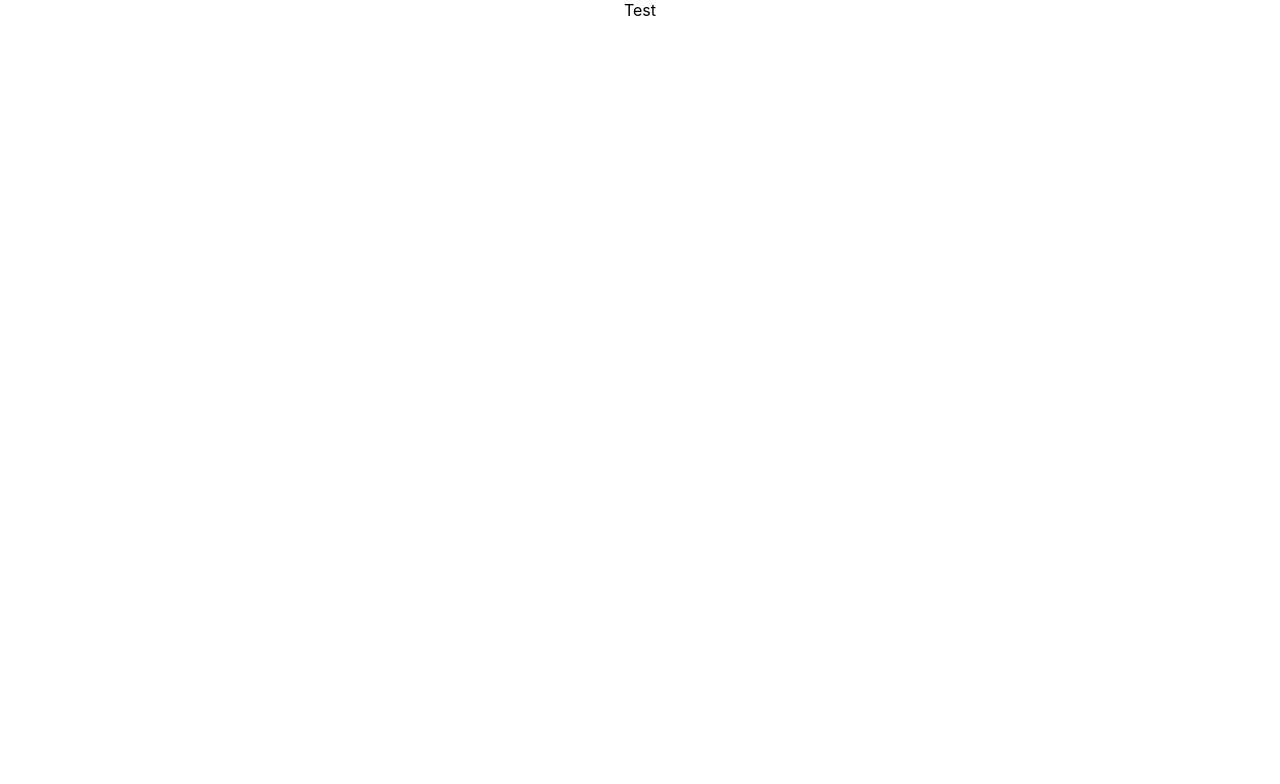
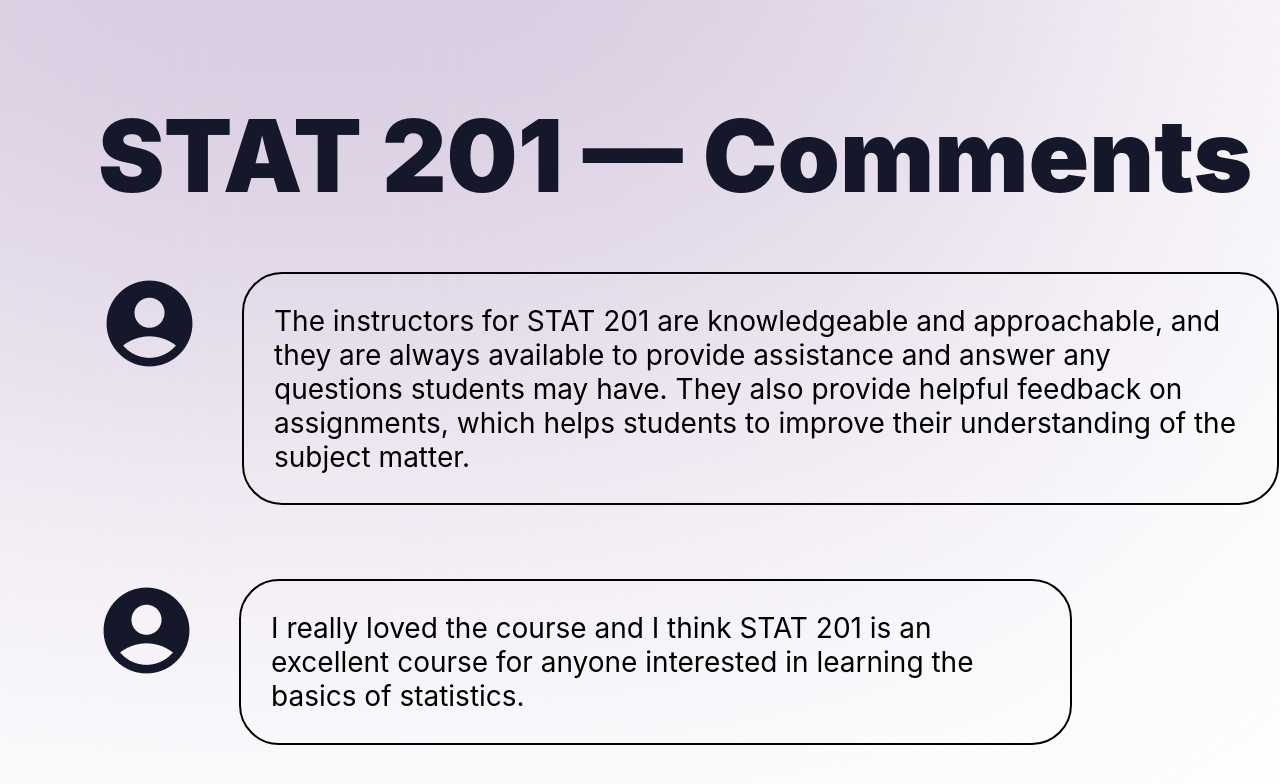
Before and after one commit to leowang801/produhacks-team1-2023, a React (Create React App) app in the folder course4you/: page /pages/comments/stat201Comments in a window 1280 px wide. Shown: the top 784 px of the page. Built offline with nearby package versions, Linux system fonts and the light colour scheme.

Commit message:
fixed wording

```diff
--- a/course4you/src/pages/classBreakdown/classBreakdown.css
+++ b/course4you/src/pages/classBreakdown/classBreakdown.css
@@ -10,6 +10,7 @@
     font-weight: 900;
     font-size: 90px;
     line-height: 121px;
+    text-align: left;
     /* identical to box height */
 
 
@@ -22,6 +23,7 @@
     height: 63px;
     left: 100px;
     top: 216px;
+    text-align: left;
 
     font-family: 'Inter';
     font-style: normal;
--- a/course4you/src/pages/comments/stat201Comments.css
+++ b/course4you/src/pages/comments/stat201Comments.css
@@ -0,0 +1,73 @@
+.course-comments {
+    position: absolute;
+    width: auto;
+    height: 121px;
+    left: 98px;
+    top: 95px;
+
+    font-family: 'Inter';
+    font-style: normal;
+    font-weight: 900;
+    font-size: 100px;
+    line-height: 121px;
+    /* identical to box height */
+
+
+    color: #15182B;
+
+}
+
+.first-icon {
+    position: absolute;
+    width: 103px;
+    height: 103px;
+    left: 98px;
+    top: 272px;
+}
+
+.first-comment-box {
+    box-sizing: border-box;
+
+    position: absolute;
+    width: 1037px;
+    height: 233px;
+    left: 242px;
+    top: 272px;
+    padding: 30px;
+
+    font-size: 28px;
+    font-family: 'Inter';
+    font-style: normal;
+    text-align: left;
+
+    border: 2px solid #000000;
+    border-radius: 40px;
+}
+
+.second-icon {
+    position: absolute;
+    width: 103px;
+    height: 103px;
+    left: 95px;
+    top: 579px;
+
+}
+
+.second-comment-box {
+    box-sizing: border-box;
+
+    position: absolute;
+    width: 833px;
+    height: auto;
+    left: 239px;
+    top: 579px;
+    padding : 30px;
+
+    font-size: 28px;
+    font-family: 'Inter';
+    font-style: normal;
+    text-align: left;
+
+    border: 2px solid #000000;
+    border-radius: 40px;
+}
--- a/course4you/src/pages/comments/stat201Comments.js
+++ b/course4you/src/pages/comments/stat201Comments.js
@@ -1,4 +1,5 @@
 import React from "react";
+import userIcon from "../imgs/account_circle.png";
 
 import "./stat201Comments.css";
 
@@ -6,8 +7,29 @@ export default function Stat201Comments() {
 
     return (
         <>
-        <div className="stat201-comments">
-        Test
+        <div className="class-breakdown">
+            <div className='ellipse'></div>
+
+            <div className='course-comments'>
+                STAT 201 — Comments
+            </div>
+
+            <img src={userIcon} alt='' className='first-icon'></img>
+            <div className='first-comment-box'>
+            The instructors for STAT 201 are knowledgeable and approachable,
+            and they are always available to provide assistance and answer
+            any questions students may have. They also provide helpful
+            feedback on assignments, which helps students to improve their understanding
+            of the subject matter.
+            </div>
+
+            <img src={userIcon} alt='' className='second-icon'></img>
+            <div className='second-comment-box'>
+            I really loved the course and I think STAT 201 is an excellent
+            course for anyone interested in learning the
+            basics of statistics.
+            </div>
+
         </div>
         </>
     )
--- a/course4you/src/pages/courseFinder/courseFinder.css
+++ b/course4you/src/pages/courseFinder/courseFinder.css
@@ -149,7 +149,9 @@
 }
 
 .description {
-    /* padding: 30px; */
+    padding: 2px;
+    padding-left: 15px;
+    padding-right: 15px;
     font-family: 'Inter';
     font-style: normal;
     font-weight: 400;
--- a/course4you/src/pages/courseFinder/courseFinder.js
+++ b/course4you/src/pages/courseFinder/courseFinder.js
@@ -75,10 +75,10 @@ export default function CourseFinder() {
                 </h1>
                 <div className='inner-box2'>
                 <p className='description'>
-                Classical and simulation-based
-                techniques for estimation and
-                hypothesis testing, including
-                inference for...
+                The definite integral, integration
+                techniques, applications, modelling,
+                infinite series. Derivatives of elementary
+                functions...
                 </p>
                 </div>
             </div>
@@ -89,10 +89,9 @@ export default function CourseFinder() {
                 </h1>
                 <div className='inner-box3'>
                 <p className='description'>
-                Classical and simulation-based
-                techniques for estimation and
-                hypothesis testing, including
-                inference for...
+                Design and analysis of basic algorithms
+                and data structures; algorithm analysis methods,
+                searching...
                 </p>
                 </div>
             </div>
--- a/course4you/src/pages/user/profile.css
+++ b/course4you/src/pages/user/profile.css
@@ -14,9 +14,9 @@
 }
 .profile-major {
    position: absolute;
-   width: 605px;
+   width: 700px;
    height: 126px;
-   left: 110px;
+   left: 80px;
    top: 256px;
    text-align: left;
    font-family: 'Inter';
@@ -43,7 +43,7 @@
    position: absolute;
    width: 121px;
    height: 53px;
-   left: 110px;
+   left: 90px;
    top: 493px;
    font-family: 'Inter';
    font-style: normal;
@@ -139,3 +139,9 @@
 
   color: #FFFFFF;
 }
+
+.s-w-wrapper {
+   display: flex;
+   justify-content: center;
+   align-items: center;
+}
--- a/course4you/src/pages/user/profile.js
+++ b/course4you/src/pages/user/profile.js
@@ -21,7 +21,7 @@ export default function Profile() {
 
 
           <div className='profile-major'>
-              Second Year Computer Science Student
+              Computer Science Student
           </div>
 
 
@@ -41,27 +41,27 @@ export default function Profile() {
 
 
 
-          <div className='rect1'>
+          <div className='rect1 s-w-wrapper'>
              <div className="strength-box">
-               Data Analysis
+               Math
              </div>
           </div>
 
 
 
 
-          <div className='rect2'>
+          <div className='rect2 s-w-wrapper'>
           <div className="strength-box">
-               Data Analysis
+               English
              </div>
           </div>
 
 
 
 
-          <div className='rect3'>
+          <div className='rect3 s-w-wrapper'>
           <div className="strength-box">
-               Data Analysis
+               Physics
              </div>
           </div>
 
@@ -75,18 +75,18 @@ export default function Profile() {
 
 
 
-          <div className='rect4'>
+          <div className='rect4 s-w-wrapper'>
               <div className='strength-box'>
-                  DSCI 100
+              Pschology
               </div>
           </div>
 
 
 
 
-          <div className='rect5'>
+          <div className='rect5 s-w-wrapper'>
                <div className='strength-box'>
-                  DSCI 100
+                  Biology
               </div>
           </div>
 
```
Also changed, not shown: course4you/src/pages/imgs/account_circle.png (added).
